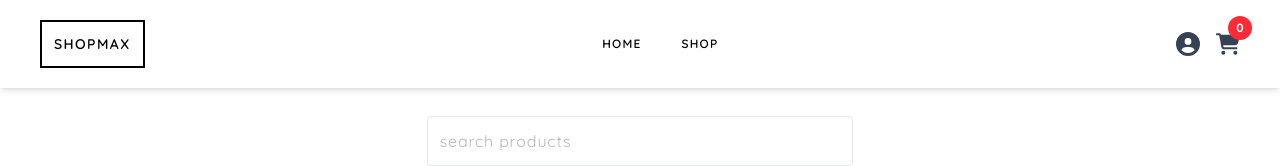
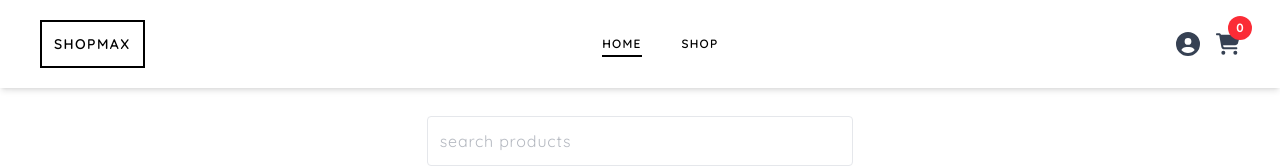
Before and after one commit to bentleyminwa/shopmax_ecommerce, a React (Vite) app: page / in a window 1280 px wide. Shown: the top 166 px of the page. Built offline with nearby package versions, Linux system fonts and the light colour scheme; no server answers.

Commit message:
Enhanced Navbar MenuItems with active link styling for improved user experience

```diff
--- a/src/shared/components/Navbar/MenuItems.tsx
+++ b/src/shared/components/Navbar/MenuItems.tsx
@@ -8,7 +8,14 @@ const MenuItems = () => {
     <ul className="hidden md:flex gap-5 lg:gap-10 text-xs text-jet font-semibold">
       {menuItems.map((item) => (
         <li key={item.id}>
-          <NavLink to={item.path} className="tracking-widest">
+          <NavLink
+            to={item.path}
+            className={({ isActive }) =>
+              `tracking-widest pb-1 hover:border-b-2 ${
+                isActive ? "border-b-2" : ""
+              }`
+            }
+          >
             {item.name}
           </NavLink>
         </li>
```
